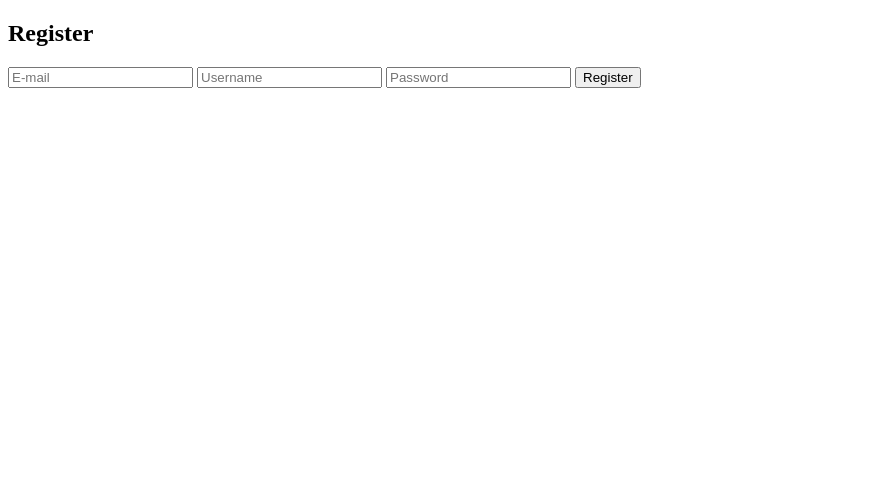
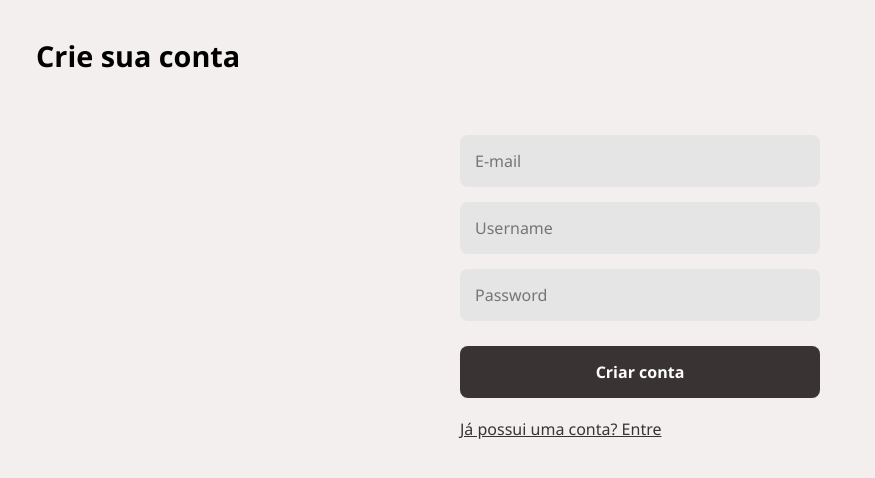
Before and after one commit to vinicius-rabello/minhas-faltas, a website: page views/register/register.html in a window 1280 px wide. Shown: the whole page, without its empty margins (0-875 px from the left). Drawn offline with Linux system fonts and the light colour scheme.

Commit message:
added styling to login and register pages

```diff
--- /dev/null
+++ b/views/login/login.css
@@ -0,0 +1,93 @@
+* {
+    margin: 0;
+    padding: 0;
+    box-sizing: border-box;
+    font-family: 'Segoe UI', Tahoma, Geneva, Verdana, sans-serif;
+}
+
+body {
+    background-color: #F3EFEE;
+    height: 100vh;
+    max-width: 100%;
+    display: flex;
+    justify-content: center;
+    align-items: center;
+}
+
+.container {
+    display: flex;
+    width: 100%;
+    padding: 16px 16px 30% 16px;
+    height: 100%;
+    flex-direction: column;
+    align-items: center;
+}
+
+.content-section {
+    flex: 30%;
+    padding: 20px;
+    text-align: left;
+    display: flex;
+    flex-direction: column;
+    justify-content: center;
+    width: 100%;
+}
+
+h2 {
+    font-size: 1.8rem;
+    font-weight: bold;
+    margin-bottom: 20px;
+    color: #000;
+}
+
+.form-section {
+    flex: 50%;
+    padding: 20px;
+    width: 100%;
+    max-width: 400px;
+}
+
+#loginForm {
+    display: flex;
+    flex-direction: column;
+    gap: 15px;
+}
+
+.form-input {
+    background-color: #E5E5E5;
+    border: none;
+    padding: 15px;
+    font-size: 1rem;
+    border-radius: 8px;
+    width: 100%;
+}
+
+.button-login {
+    background-color: #393433;
+    color: white;
+    border: none;
+    padding: 15px;
+    font-size: 1rem;
+    border-radius: 8px;
+    cursor: pointer;
+    transition: background-color 0.3s;
+    font-weight: bold;
+    width: 100%;
+    margin-top: 10px;
+}
+
+.button-login:hover {
+    opacity: 0.9;
+}
+
+a {
+    color: #393433;
+    text-decoration: underline;
+    margin-top: 20px;
+    display: inline-block;
+    transition: opacity 0.3s;
+}
+
+a:hover {
+    opacity: 0.8;
+}
--- /dev/null
+++ b/views/register/register.css
@@ -0,0 +1,93 @@
+* {
+    margin: 0;
+    padding: 0;
+    box-sizing: border-box;
+    font-family: 'Segoe UI', Tahoma, Geneva, Verdana, sans-serif;
+}
+
+body {
+    background-color: #F3EFEE;
+    height: 100vh;
+    max-width: 100%;
+    display: flex;
+    justify-content: center;
+    align-items: center;
+}
+
+.container {
+    display: flex;
+    width: 100%;
+    padding: 16px 16px 30% 16px;
+    height: 100%;
+    flex-direction: column;
+    align-items: center;
+}
+
+.content-section {
+    flex: 30%;
+    padding: 20px;
+    text-align: left;
+    display: flex;
+    flex-direction: column;
+    justify-content: center;
+    width: 100%;
+}
+
+h2 {
+    font-size: 1.8rem;
+    font-weight: bold;
+    margin-bottom: 20px;
+    color: #000;
+}
+
+.form-section {
+    flex: 50%;
+    padding: 20px;
+    width: 100%;
+    max-width: 400px;
+}
+
+#registerForm {
+    display: flex;
+    flex-direction: column;
+    gap: 15px;
+}
+
+.form-input {
+    background-color: #E5E5E5;
+    border: none;
+    padding: 15px;
+    font-size: 1rem;
+    border-radius: 8px;
+    width: 100%;
+}
+
+.button-register {
+    background-color: #393433;
+    color: white;
+    border: none;
+    padding: 15px;
+    font-size: 1rem;
+    border-radius: 8px;
+    cursor: pointer;
+    transition: background-color 0.3s;
+    font-weight: bold;
+    width: 100%;
+    margin-top: 10px;
+}
+
+.button-register:hover {
+    opacity: 0.9;
+}
+
+a {
+    color: #393433;
+    text-decoration: underline;
+    margin-top: 20px;
+    display: inline-block;
+    transition: opacity 0.3s;
+}
+
+a:hover {
+    opacity: 0.8;
+}
--- a/views/register/register.html
+++ b/views/register/register.html
@@ -3,17 +3,24 @@
 <head>
     <meta charset="UTF-8">
     <meta name="viewport" content="width=device-width, initial-scale=1.0">
-    <title>Register</title>
+    <title>minhas-faltas</title>
+    <link rel="stylesheet" href="/register/register.css">
 </head>
 <body>
-    <h2>Register</h2>
-    <form id="registerForm">
-        <input type="email" id="email" placeholder="E-mail" required>
-        <input type="text" id="username" placeholder="Username" required>
-        <input type="password" id="password" placeholder="Password" required>
-        <button type="submit">Register</button>
-    </form>
-
+    <div class="container">
+        <div class="content-section">
+            <h2>Crie sua conta</h2>
+        </div>
+        <div class="form-section">
+            <form id="registerForm">
+                <input class="form-input" type="email" id="email" placeholder="E-mail" required>
+                <input class="form-input" type="text" id="username" placeholder="Username" required>
+                <input class="form-input" type="password" id="password" placeholder="Password" required>
+                <button class="button-register" type="submit">Criar conta</button>
+            </form>
+            <a href="/auth/login/">Já possui uma conta? Entre</a>
+        </div>
+    </div>
     <script src="/register/register.js"></script>
 </body>
 </html>
```
Also changed, not shown: views/login/login.html (+15 -8 lines).
